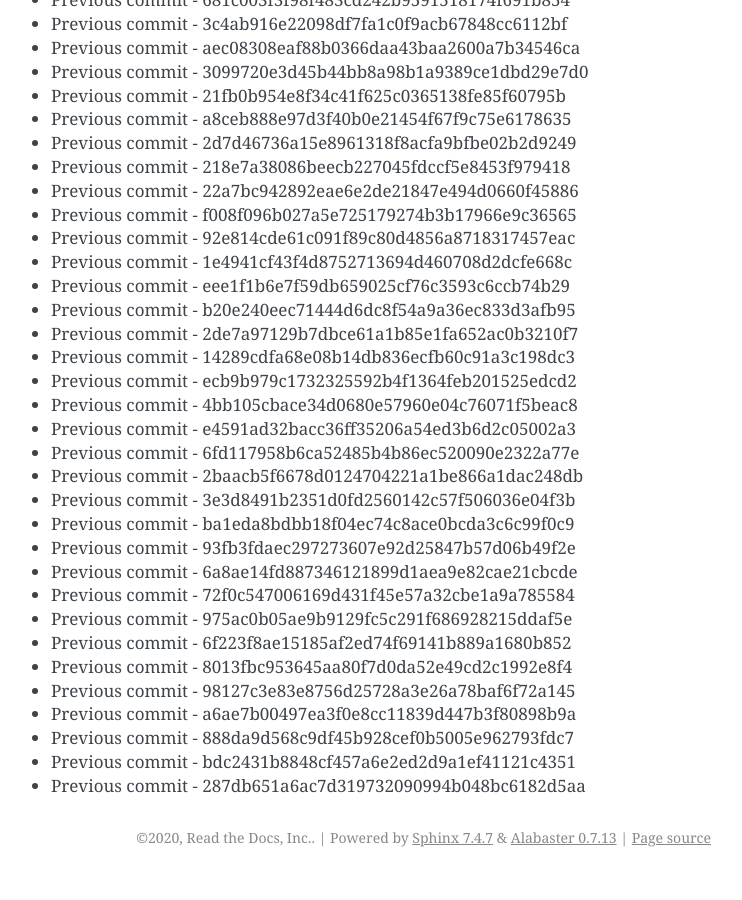
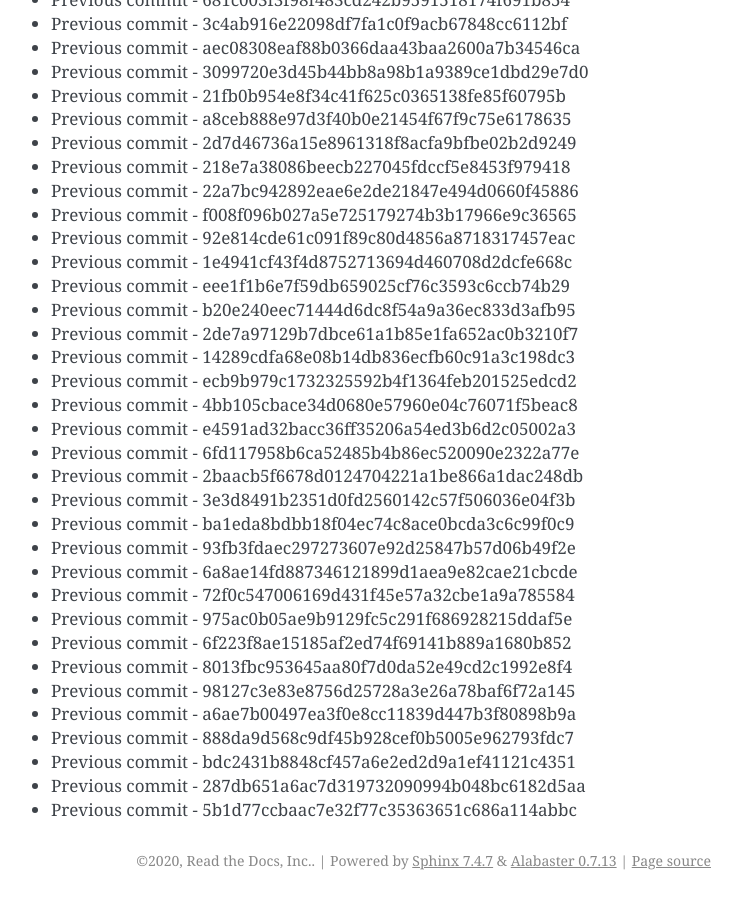
Before and after one commit to readthedocs/rtd-git-stresstest, a Sphinx documentation site: the page built from docs/updates.rst, in a window 1280 px wide and 900 px high, scrolled down 53389 px. Shown: the whole window, without its empty margins (399-1141 px from the left). Built offline with Sphinx 7.4.7, drawn with Linux system fonts in a browser that asks for light colours; before the commit the page ends 54266 px from its top, so only the background shows below that.

Commit message:
Generating commit from previous: 5b1d77ccbaac7e32f77c35363651c686a114abbc

```diff
--- a/docs/updates.rst
+++ b/docs/updates.rst
@@ -2275,3 +2275,4 @@ It can be tested for any performance characteristics.
 * Previous commit - 888da9d568c9df45b928cef0b5005e962793fdc7
 * Previous commit - bdc2431b8848cf457a6e2ed2d9a1ef41121c4351
 * Previous commit - 287db651a6ac7d319732090994b048bc6182d5aa
+* Previous commit - 5b1d77ccbaac7e32f77c35363651c686a114abbc
```
